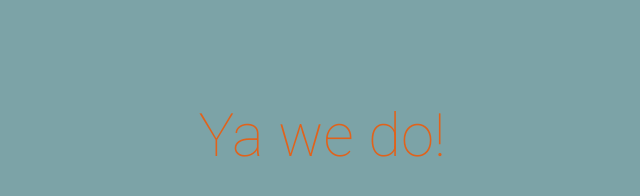
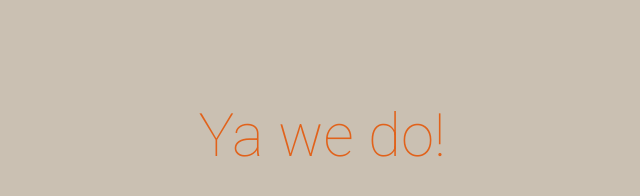
Before and after one commit to jasonmanners/bacon-mustache-labs, a plain HTML site: page index.html in a window 1280 px wide. Shown: the whole page, without its empty margins (318-958 px from the left). Drawn offline with Linux system fonts and the light colour scheme.

Commit message:
background color styling

```diff
--- a/index.html
+++ b/index.html
@@ -16,7 +16,7 @@
 				#242d3c
 			*/
 			body {
-				background-color : #7ca3a7;
+				background-color : #cac0b2;
 			}
 
 			.hero-title {
```
